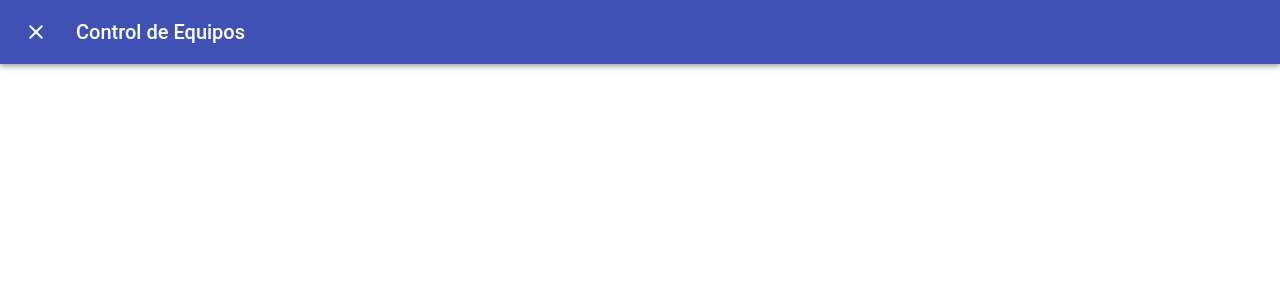
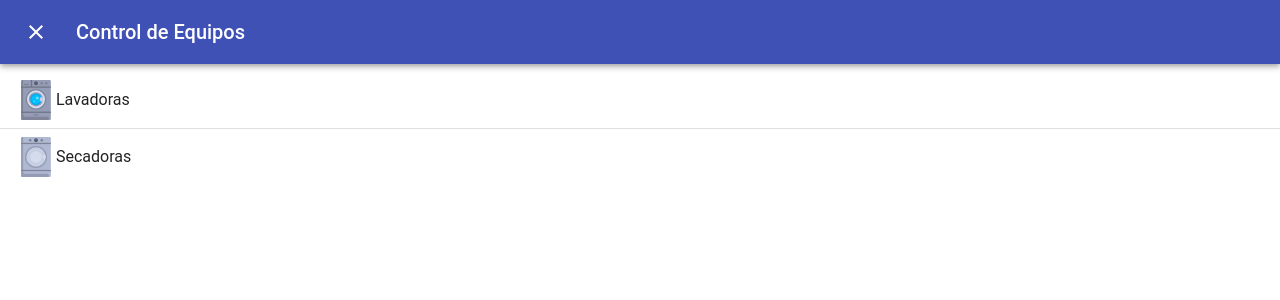
Before and after one commit to alonsomtzpdlll/React-Electron, a React (Create React App) app: page /Caja in a window 1280 px wide. Both pictures are taken after a click on the button "CONTROL DE EQUIPOS". Shown: the top 300 px of the page. Built offline with nearby package versions, Linux system fonts and the light colour scheme; a web font is replaced by a local one.

Commit message:
avance de prueba

```diff
--- a/src/components/Repo.js
+++ b/src/components/Repo.js
@@ -47,28 +47,9 @@ function TabPanel(props) {
     },
   }));
 
-  export default function Repo() {
-    let sections = [
-      {
-        seccion:"General"
-      },
-      {
-        seccion:"Tickets"
-      },
-      {
-        seccion:"Movimientos"
-      },
-      {
-        seccion:"Inventarios"
-      },
-      {
-        seccion:"Clientes"
-      },
-      {
-        seccion:"Frecuencia y Afluencia"
-      }
+  export default function Repo({sect}) {
 
-  ]
+    let sections=sect;
     const classes = useStyles();
     const [value, setValue] = React.useState(0);
 
--- a/src/modals/Controlcenter.js
+++ b/src/modals/Controlcenter.js
@@ -4,11 +4,17 @@ import { makeStyles } from '@material-ui/core/styles';
 import AppBar from '@material-ui/core/AppBar';
 import Toolbar from '@material-ui/core/Toolbar';
 import IconButton from '@material-ui/core/IconButton';
+import ListItemText from '@material-ui/core/ListItemText';
+import ListItem from '@material-ui/core/ListItem';
+import List from '@material-ui/core/List';
 import Typography from '@material-ui/core/Typography';
+import Button from '@material-ui/core/Button';
 import CloseIcon from '@material-ui/icons/Close';
 import Dialog from '@material-ui/core/Dialog';
 import Slide from '@material-ui/core/Slide';
-
+import Divider from '@material-ui/core/Divider';
+import Lavadora from '../icons/lavadora.svg';
+import Secadora from '../icons/secadora.svg';
 const useStyles = makeStyles((theme) => ({
     appBar: {
       position: 'relative',
@@ -40,7 +46,19 @@ export default function Controlcenter ({sta,handler}){
             </Typography>
           </Toolbar>
         </AppBar>
+        <List>
+          <ListItem button>
+            <img src={Lavadora} height={40}/>
+            <ListItemText primary="Lavadoras"/>
+          </ListItem>
+          <Divider />
+          <ListItem button>
+          <img src={Secadora} height={40}/>
+            <ListItemText primary="Secadoras"/>
+          </ListItem>
+        </List>
+
         </Dialog>
-    </div>
+        </div>
   );
 }
--- a/src/views/Caja.js
+++ b/src/views/Caja.js
@@ -81,7 +81,7 @@ const Caja = () => {
        <Grid container direction="column" alignItems="center" xs={12}>
        <Grid item xs={12}>
         <Typography variant="subtitle1" gutterBottom>Ventas Totales</Typography>
-        <div className={classes.root}>{"$0."}</div>
+        <div className={classes.root}>{act===0 ? ("$"+act) :"$0."}</div>
         </Grid>
         <Grid  item xs={12}>
         <Typography variant="subtitle1" gutterBottom>Dinero en Caja</Typography>
@@ -96,7 +96,7 @@ const Caja = () => {
         <div className={classes.root}>{"$0."}</div>
         </Grid>
         <Grid container direction="row" justifyContent="space-evenly" alignItems="center" item >
-        <Button variant="contained" color="primary">Detalle</Button>
+        <Button variant="contained" onClick={()=>setact(act+1)} color="primary">Detalle</Button>
         <Button variant="contained" style={{ backgroundColor: "#5cb85c",}} >Cierre</Button>
         </Grid>
         </Grid>
--- a/src/views/Reports.js
+++ b/src/views/Reports.js
@@ -5,12 +5,32 @@ import Repo from '../components/Repo';
 
 
 const Reports = () =>{
+    let sections = [
+        {
+          seccion:"General"
+        },
+        {
+          seccion:"Tickets"
+        },
+        {
+          seccion:"Movimientos"
+        },
+        {
+          seccion:"Inventarios"
+        },
+        {
+          seccion:"Clientes"
+        },
+        {
+          seccion:"Frecuencia y Afluencia"
+        }
+    ]
 
    return(
         <div>
         <Titulos titulo="Reportes"/>
         <CardT t={
-            <Repo/>
+            <Repo sect={sections}/>
         }/>
         </div>
     );
```
